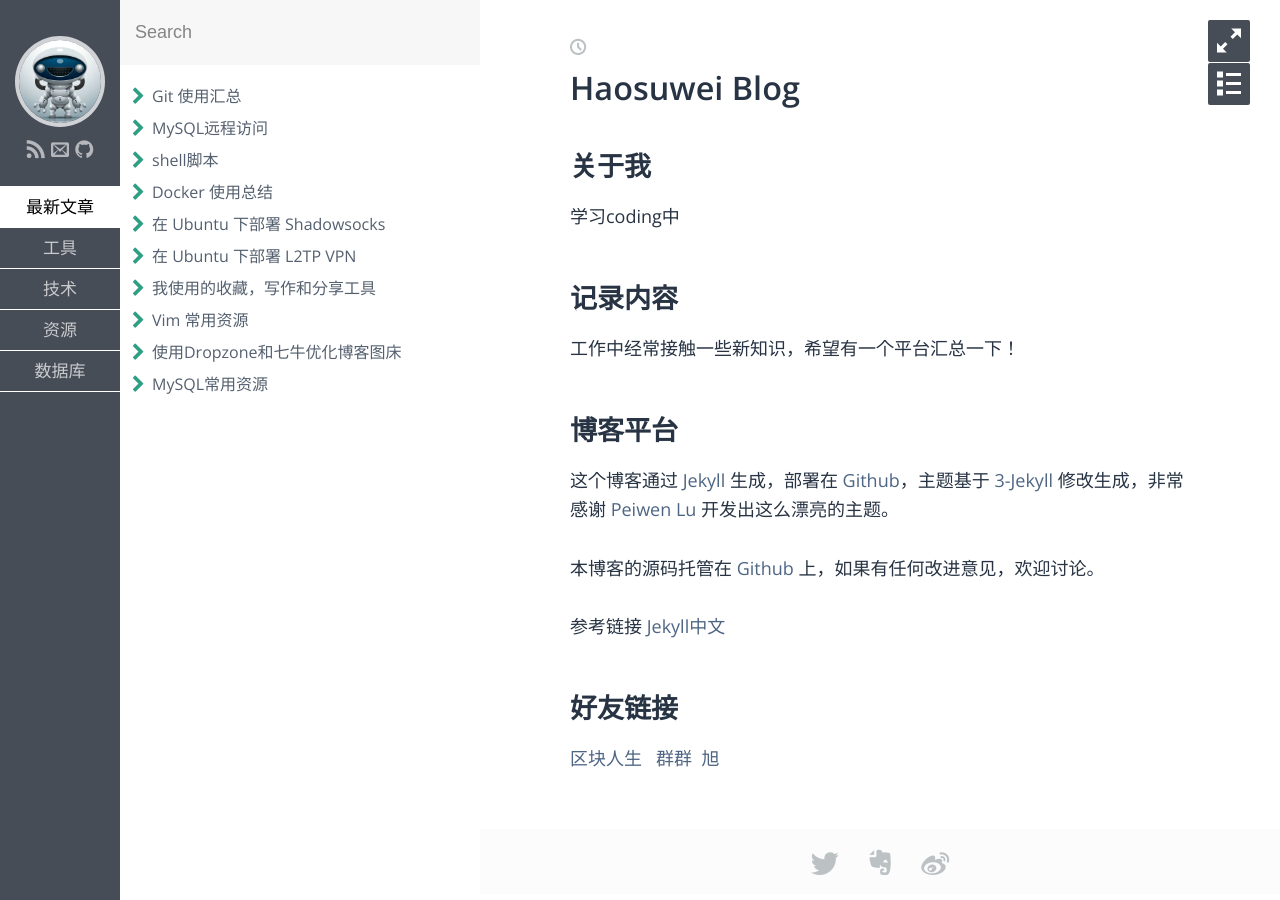
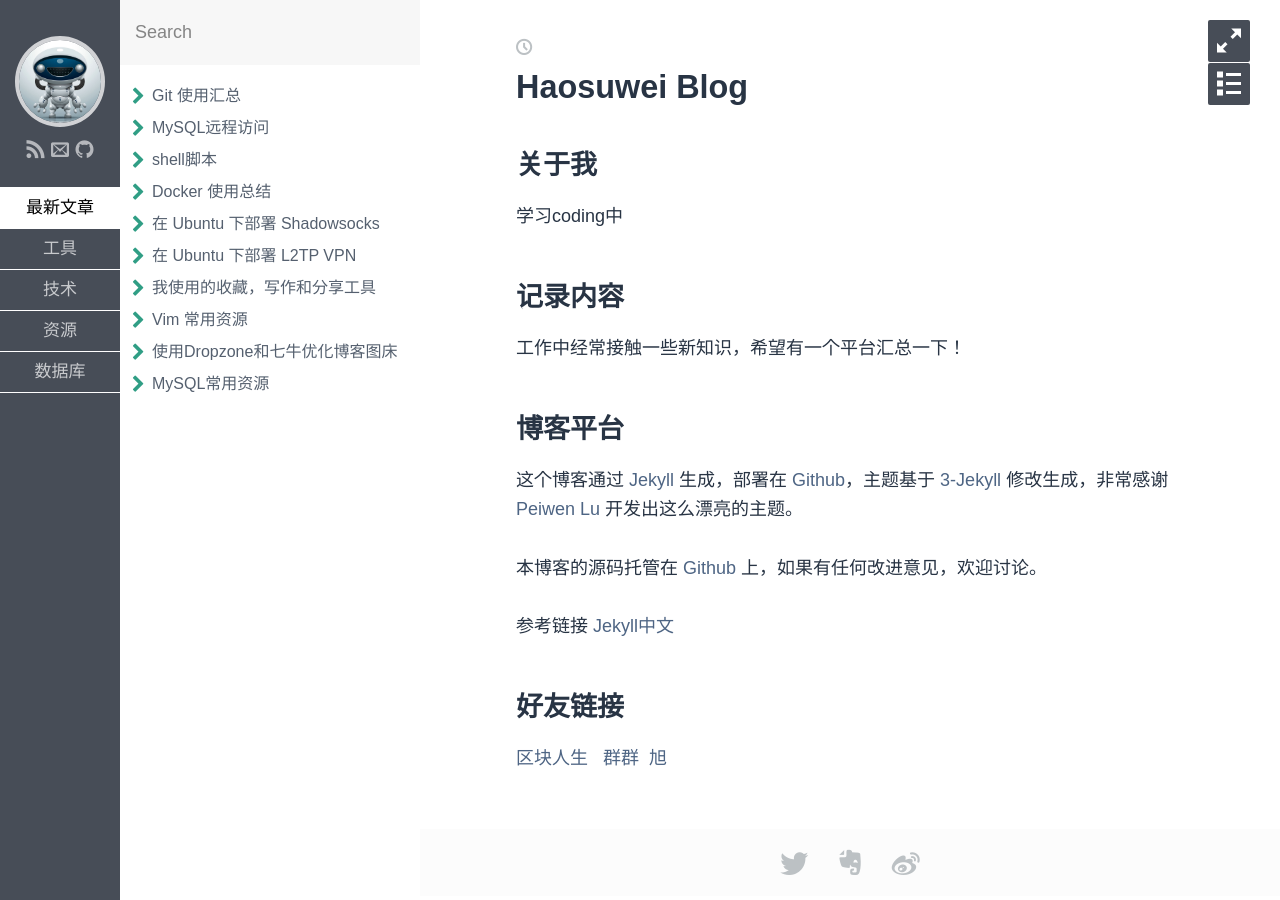
Before and after one commit to liuxinhuayu/liuxinhuayu.github.io, a Jekyll site: the page built from index.md, in a window 1280 px wide. Built offline with Jekyll 4.4.1, drawn with Linux system fonts in a browser that asks for light colours; some web fonts are replaced.

Commit message:
Update main.sass

```diff
--- a/css/main.sass
+++ b/css/main.sass
@@ -9,7 +9,7 @@ $breakpoint-hide-sidebar: 1024px
 $breakpoint-mobile: 767px
 
 // # Font
-$font: 'Open Sans', 'Hiragino Sans GB', sans-serif
+$font: 'Hiragino Sans GB', sans-serif
 
 // # Sidebar Background Gradient
 $gradient-start: #C2E987
@@ -44,7 +44,7 @@ $tag-active-color: #000000
 $tag-border-color: rgba(255, 255, 255, 1)
 
 // # Sidebar Right
-$sidebar-right-width: 360px
+$sidebar-right-width: 300px
 
 // Search
 $search-box-height: 64px
```
